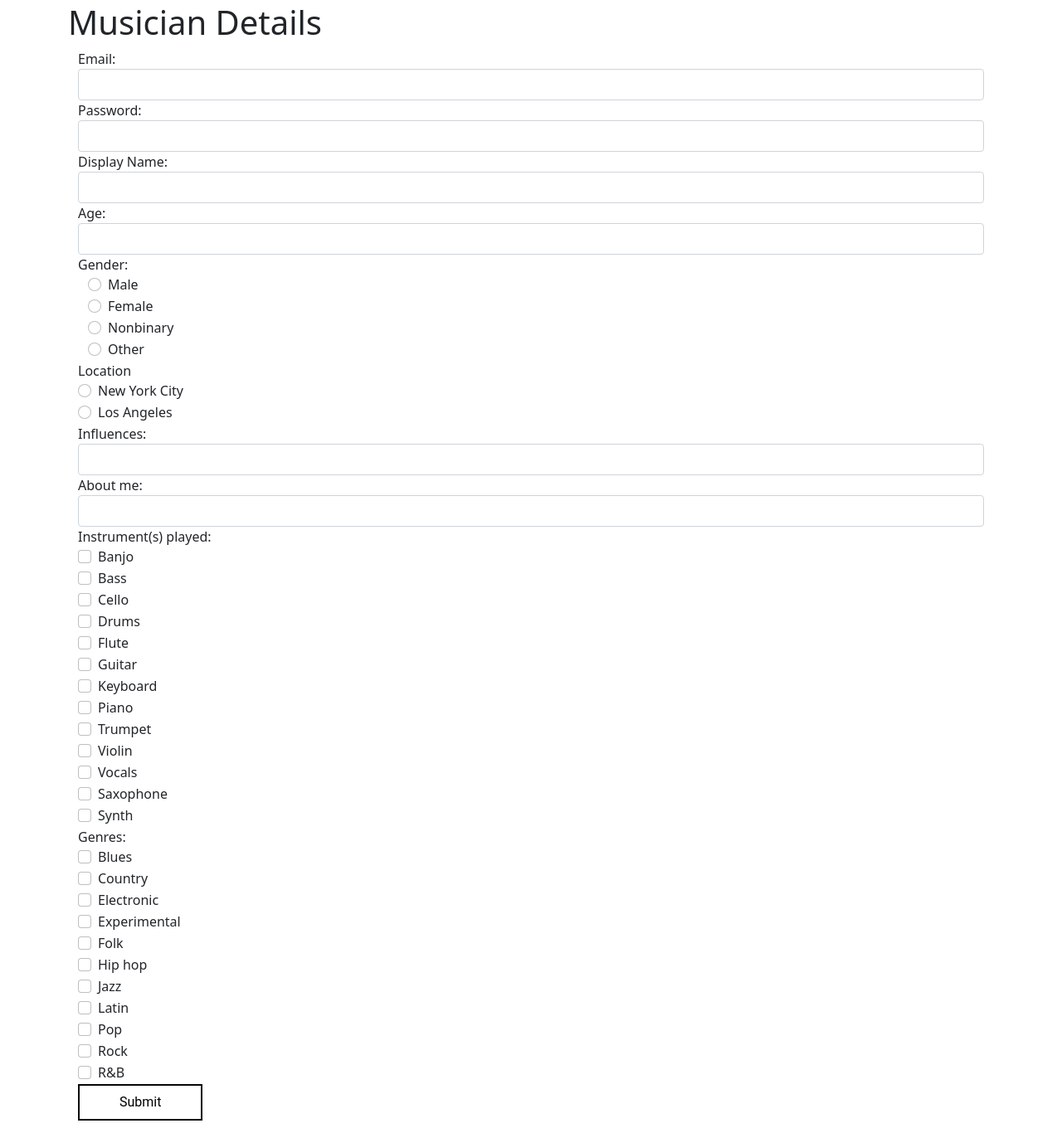
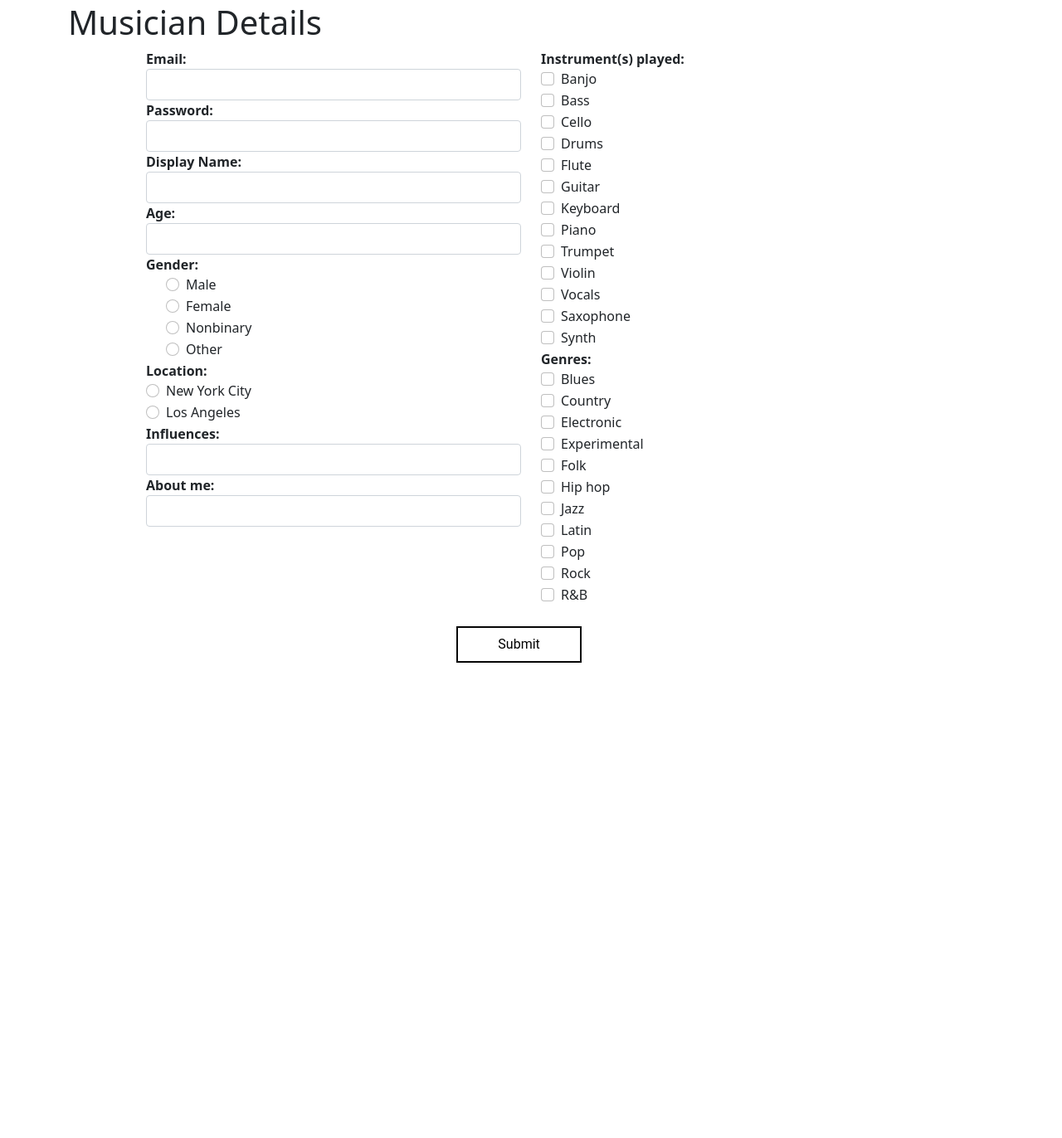
Before and after one commit to rachelmcginn/instajam, a Flask app: page /create-musician in a window 1280 px wide. Shown: the part 143-1515 px from the top of the page at 83% size. After the commit the page ends 942 px from the top, so only its background shows below. Run offline with Flask 2, Linux system fonts and the light colour scheme; some libraries are stand-ins or nearby versions.

Commit message:
Styled link hover color, styled create musician page

```diff
--- a/static/style.css
+++ b/static/style.css
@@ -33,7 +33,7 @@ h3 {
 }
 
 .link-header:hover {
-  color: #000000;
+  color:#df847d;
 }
 
 
--- a/templates/create-band.html
+++ b/templates/create-band.html
@@ -57,7 +57,7 @@
         </div>
 
           <div class="user-data">
-            Location
+            Location:
           </div>
           <div class="form-check">
             <label for="New York City">New York City
--- a/templates/create-musician.html
+++ b/templates/create-musician.html
@@ -3,28 +3,32 @@
 
 {% block body %}
   <h1>Musician Details</h1>
-    <div class="container">
+    <div class="container row mx-auto" style="width: 1000px;">
+      <div class="col-md-6">
         <form action="/handle-create-musician" method="POST">
-        <div class="form-group">
-          Email: <input type="text" class="form-control" name="email">
+          <div class="form-group user-data">
+            Email:
+            <input type="text" class="form-control user-data" name="email">
           </div>
-        <div class="form-group">
+          <div class="form-group user-data">
             Password: <input type="password" class="form-control" name="password">
           </div>
 
           <!--Password repeat form-->
 
-        <div class="form-group">
-          Display Name: <input type="text" class="form-control" name="display_name">
+          <div class="form-group user-data">
+            Display Name:
+            <input type="text" class="form-control" name="display_name">
           </div>
 
-        <div class="form-group">
+          <div class="form-group user-data">
             Age: <input type="text" class="form-control" name="age">
           </div>
 
+          <div class="user-data">
             Gender:
+          </div>
           <div class="container">
-
             <div class="form-check">
               <label class="form-check-label" for="male">Male
                 <input type="radio" class="form-check-input" id="Male" name="gender" value="Male">
@@ -52,7 +56,9 @@
             </div>
         </div>
 
-        Location
+          <div class="user-data">
+            Location:
+          </div>
           <div class="form-check">
             <label for="New York City">New York City
               <input type="radio" class="form-check-input" id="New York City" name="location" value="New York City">
@@ -65,18 +71,26 @@
             </label>
           </div>
 
-
+          <div class="user-data">
             Influences:
+          </div>
           <div class="form-group">
             <input type="text" class="form-control" name="influences">
           </div>
 
+          <div class="user-data">
             About me:
+          </div>
           <div class="form-group">
             <input type="text" class="form-control" name="description">
           </div>
+      </div>
+      <!-- end of column 1 -->
+          <div class="col-md-6">
 
+            <div class="user-data">
               Instrument(s) played:
+            </div>
             <div class="form-check">
               <input class="form-check-input" type="checkbox" id="banjo" name="skills" value="banjo">
               <label class="form-check-label" for="banjo">
@@ -167,8 +181,13 @@
                 Synth
               </label>
             </div>
+            <!-- end of second col -->
+            <div class="col-md-6">
 
+            </div>
+            <div class="user-data">
               Genres:
+            </div>
             <div class="form-check">
               <input class="form-check-input" type="checkbox" id="blues" name="genres" value="blues">
               <label class="form-check-label" for="blues">
@@ -245,8 +264,11 @@
                 R&B
               </label>
             </div>
-
-        <p><input type="submit" class="button"></p>
+            <br>
+        </div>
+        <div class="row">
+          <p class="center_button"><input type="submit" class="button"></p>
+        </div>
 
       </form>
   </div>
```
Lines whose indentation alone changed are shown as unchanged.
